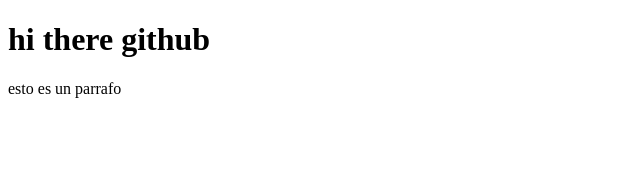
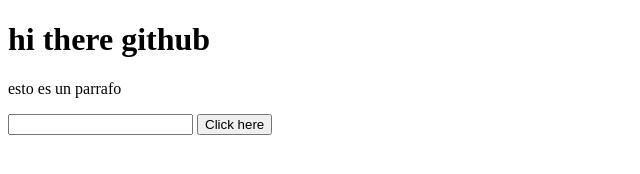
Before and after one commit to mavi000/gitproject, a plain HTML site: page index.html in a window 1280 px wide. Shown: the whole page, without its empty margins (0-640 px from the left). Drawn offline with Linux system fonts and the light colour scheme.

Commit message:
created form element

```diff
--- a/index.html
+++ b/index.html
@@ -9,5 +9,12 @@
 <body>
     <h1> hi there github</h1>
     <p>esto es un parrafo </p>
+    <form>
+        <input type="text" />
+        <button>Click here
+
+        </button>
+
+    </form>
 </body>
 </html>
```
